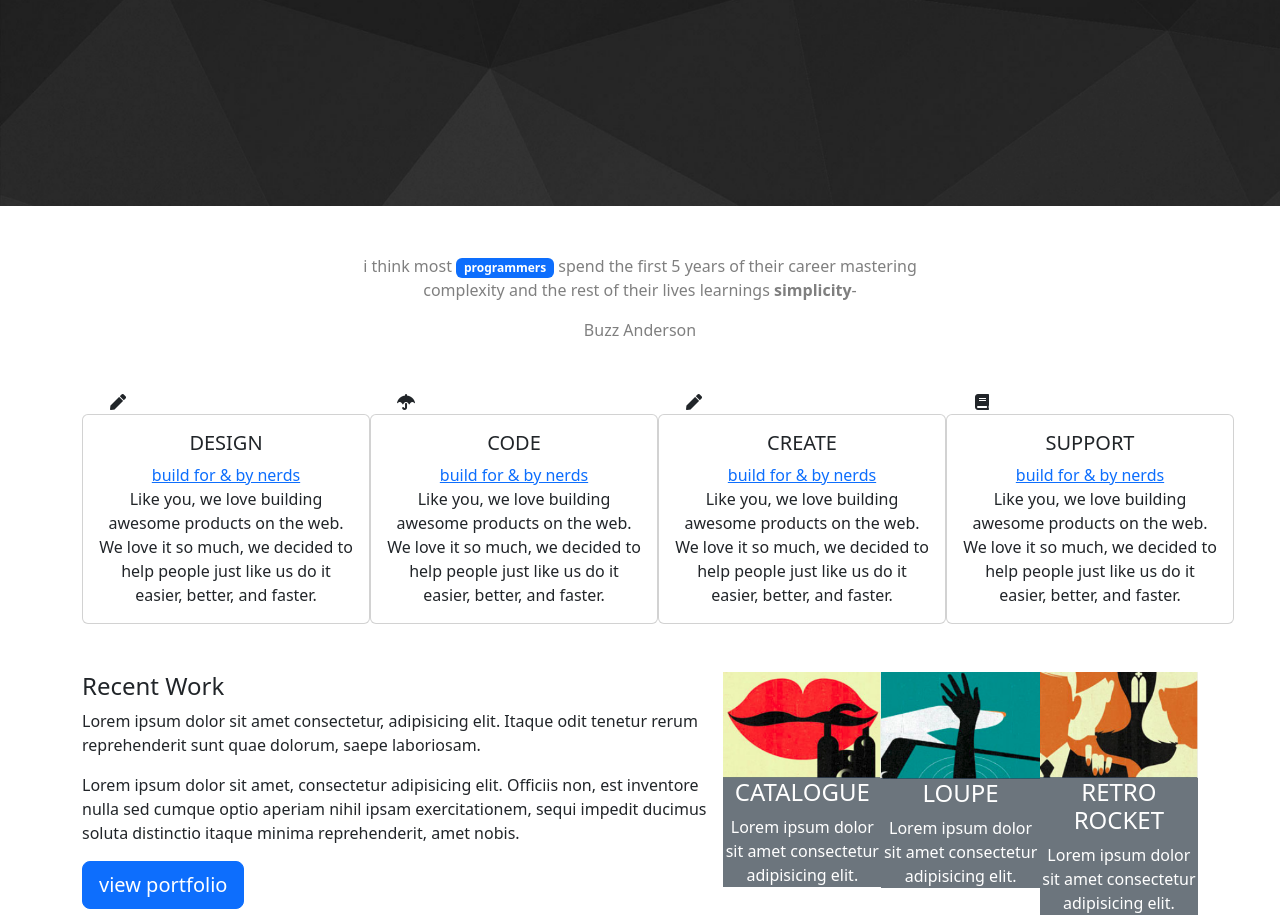
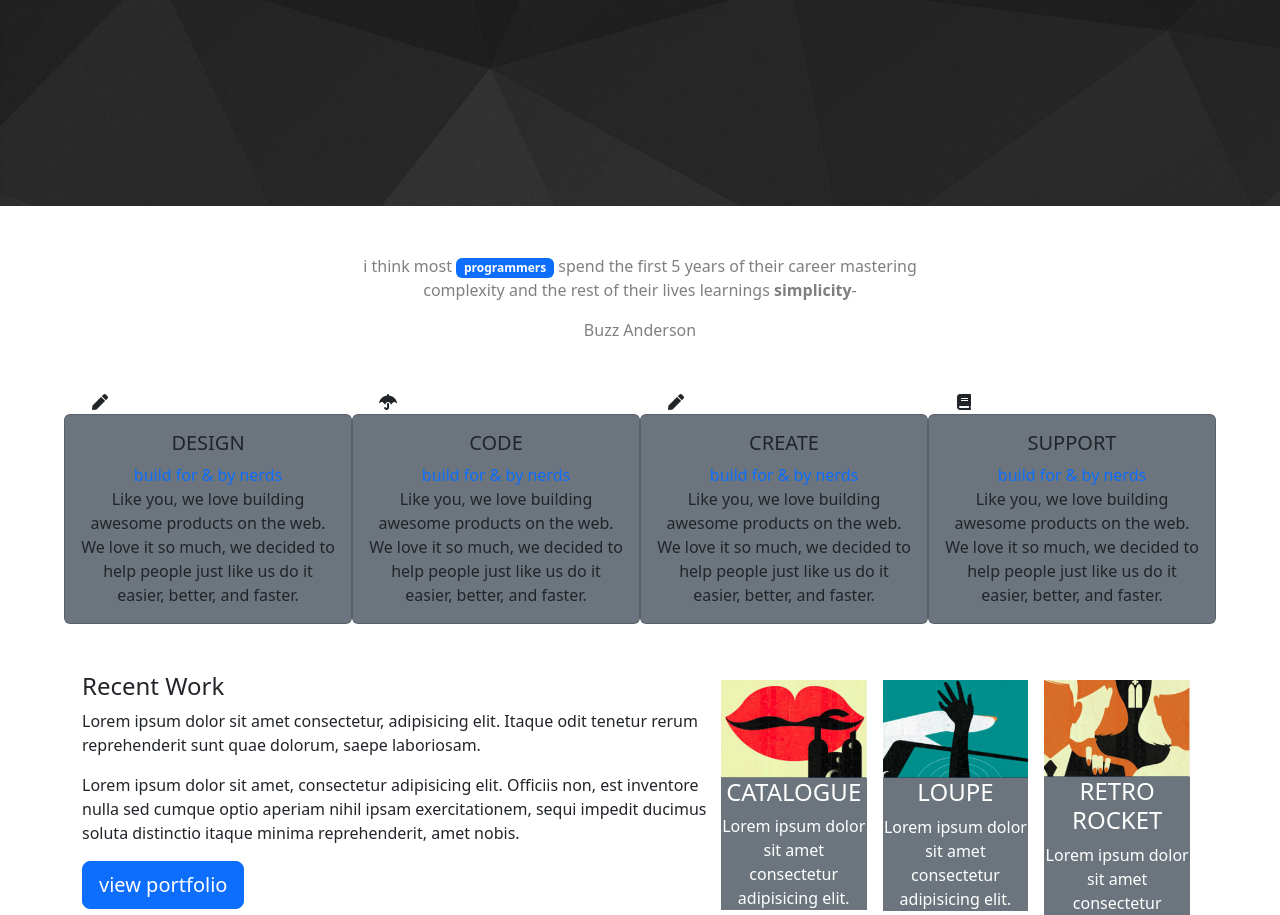
Before and after one commit to nghiam/exo-bootstrap-flati, a plain HTML site: page index.html in a window 1280 px wide. Shown: the part 63-978 px from the top of the page. Drawn offline with nearby package versions, Linux system fonts and the light colour scheme.

Commit message:
90% done

```diff
--- a/index.html
+++ b/index.html
@@ -60,16 +60,14 @@
           </div>
       </section>
 
-      <section class="container d-flex justify-content-between ">
-
-
+        <section class="container d-flex justify-content-center ">
             <div class="d-flex text-center">
                 <div class="col-3">
-                    <i class="fas fa-pen rond align-content-center"></i>
-                    <div class="card" style="width: 18rem;">
+                    <i class="fas fa-pen rond"></i>
+                    <div class="card bg-secondary" style="width: 18rem;">
                         <div class="card-body">
                           <h5 class="card-title text-uppercase">design</h5>
-                            <a href="#">build for & by nerds</a>
+                            <a href="#" class="text-decoration-none">build for & by nerds</a>
                           <p class="card-text">Like you, we love building awesome products on the web. We love it so much, we decided to help people just like us do it easier, better, and faster.</p>
                         </div>
                       </div>
@@ -79,10 +77,10 @@
             <div class="d-flex text-center">
                 <div class="col-3">
                     <i class="fas fa-umbrella rond"></i>
-                    <div class="card" style="width: 18rem;">
+                    <div class="card bg-secondary" style="width: 18rem;">
                         <div class="card-body">
                             <h5 class="card-title text-uppercase">code</h5>
-                            <a href="#">build for & by nerds</a>
+                            <a href="#" class="text-decoration-none">build for & by nerds</a>
                             <p class="card-text">Like you, we love building awesome products on the web. We love it so much, we decided to help people just like us do it easier, better, and faster.</p>
                         </div>
                         </div>
@@ -92,10 +90,10 @@
             <div class="d-flex text-center">
                 <div class="col-3">
                     <i class="fas fa-pen rond"></i>
-                    <div class="card" style="width: 18rem;">
+                    <div class="card bg-secondary" style="width: 18rem;">
                         <div class="card-body">
                             <h5 class="card-title text-uppercase">create</h5>
-                            <a href="#">build for & by nerds</a>
+                            <a href="#" class="text-decoration-none">build for & by nerds</a>
                             <p class="card-text">Like you, we love building awesome products on the web. We love it so much, we decided to help people just like us do it easier, better, and faster.</p>
                         </div>
                         </div>
@@ -105,18 +103,16 @@
             <div class="d-flex text-center">
                 <div class="col-3">
                     <i class="fas fa-book rond"></i>
-                    <div class="card" style="width: 18rem;">
+                    <div class="card bg-secondary" style="width: 18rem;">
                         <div class="card-body">
                             <h5 class="card-title text-uppercase">support</h5>
-                            <a href="#">build for & by nerds</a>
+                            <a href="#" class="text-decoration-none">build for & by nerds</a>
                             <p class="card-text">Like you, we love building awesome products on the web. We love it so much, we decided to help people just like us do it easier, better, and faster.</p>
                         </div>
                         </div>
                 </div>
             </div>
-
-
-    </section>
+        </section>
 
 
     <section class="container d-flex mt-5">
@@ -130,7 +126,7 @@
 
         <div class=" d-flex text-center justify-content-between ">
 
-            <div>
+            <div class="m-2">
                 <img src="./img/flati-design-screenshot1.png" class="img-fluid" alt="">
                 <div class="bg-secondary text-white">
                     <h4>CATALOGUE</h4>
@@ -138,7 +134,7 @@
                 </div>
             </div>
 
-            <div>
+            <div class="m-2">
                 <img src="./img/flati-design-screenshot2.png" class="img-fluid" alt="...">
                 <div class="bg-secondary text-white">
                     <h4>LOUPE</h4>
@@ -146,7 +142,7 @@
                 </div>
             </div>
 
-            <div>
+            <div class="m-2">
                 <img src="./img/flati-design-screenshot3.png" class="img-fluid" alt="...">
                 <div class="bg-secondary text-white">
                     <h4>RETRO ROCKET</h4>
```
